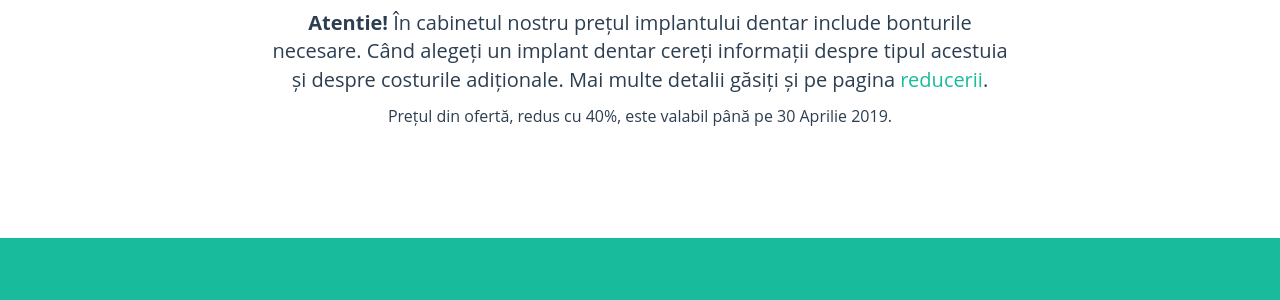
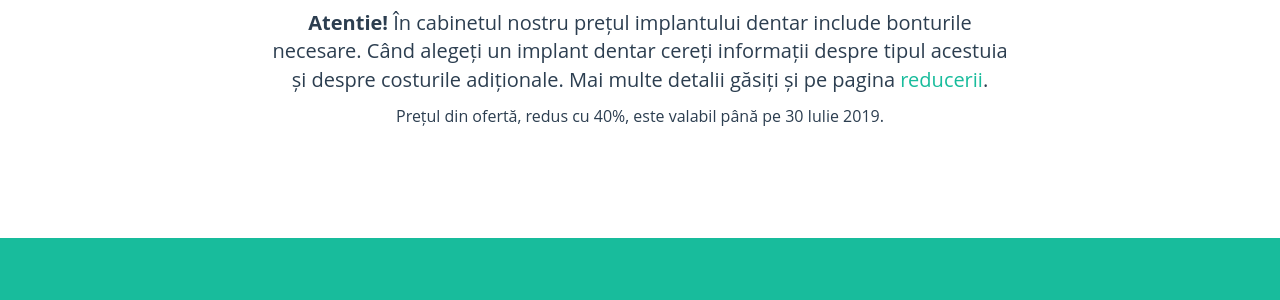
Before and after one commit to littledentgopo/offerdent, a Jekyll site: the page built from index.html, in a window 1280 px wide and 900 px high, scrolled down 1364 px. Shown: the part 155-455 px from the top of the window. Built offline with Jekyll 4.4.1, drawn with Linux system fonts in a browser that asks for light colours; comment, search, counter and statistics services are not loaded.

Commit message:
update expiry date

```diff
--- a/_config.yml
+++ b/_config.yml
@@ -28,7 +28,7 @@ contact:
 
 
 offer:
-    expirydate: 30 Aprilie 2019
+    expirydate: 30 Iulie 2019
     extramonth: Septembrie 2018
 
 
```
